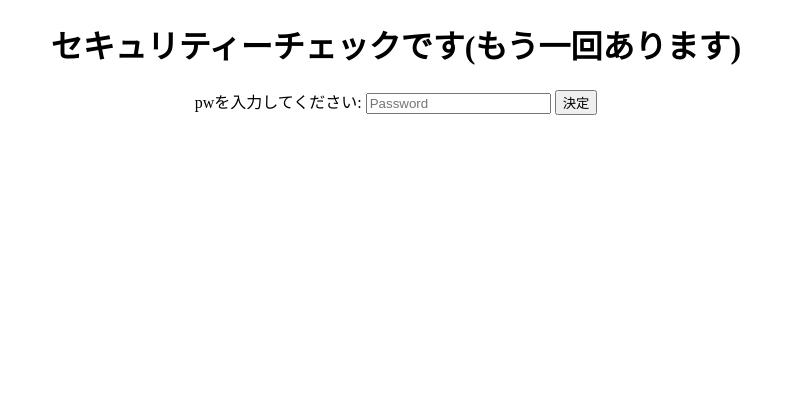
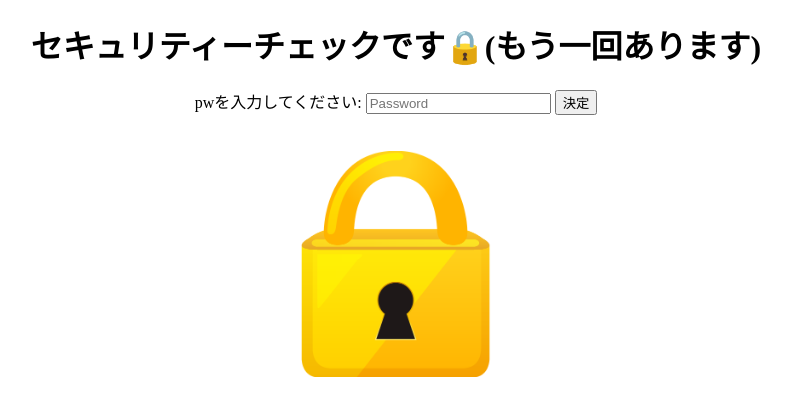
Before and after one commit to azuma31/security_check, a plain HTML site: page index.html in a window 1280 px wide. Shown: the whole page, without its empty margins (244-1035 px from the left). Drawn offline with Linux system fonts and the light colour scheme.

Commit message:
Add files via upload

```diff
--- a/index.html
+++ b/index.html
@@ -1,15 +1,14 @@
 <!DOCTYPE html>
 <html>
 <center>
-    <h1>セキュリティーチェックです(もう一回あります)</h1>
+    <h1>セキュリティーチェックです🔒(もう一回あります)</h1>
     <head>
-        <title>セキュリティーチェック</title>
+        <title>セキュリティーチェック🔒</title>
     </head>
     <body>
         <label for="password">pwを入力してください:</label>
         <input type="password" id="password" placeholder="Password">
         <button onclick="checkPassword()">決定</button>
-
         <script>
             function checkPassword() {
                 var enteredPassword = document.getElementById("password").value;
@@ -23,5 +22,9 @@
                 }
             }
         </script>
+        <br />
+        <br />
+        <br />
+        <img src="鍵.png" alt="画像の説明" style="width: 15%; height: auto;">
     </body>
 </html>
```
Also changed, not shown: 鍵.png (added).
